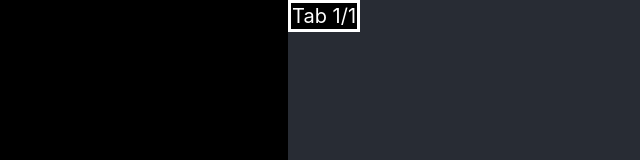
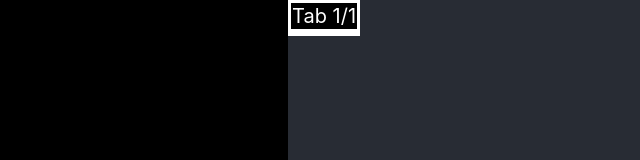
Before and after one commit to peoplestealusernames/konica-minolta-tab-website, a React (Create React App) app: page / in a window 1280 px wide. Shown: the top 160 px of the page, without its empty margins (352-992 px from the left). Built offline with nearby package versions, Linux system fonts and the light colour scheme.

Commit message:
TabShow: restyle

```diff
--- a/src/TabShow.tsx
+++ b/src/TabShow.tsx
@@ -16,6 +16,7 @@ export function TabShow(props: {
         }}>
             <div style={{
                 padding: "1px",
+                borderBottom: '4px solid white',
                 backgroundColor: "black",
                 fontSize: "20px",
             }}>
@@ -25,7 +26,7 @@ export function TabShow(props: {
                 return <div
                     key={i}
                     style={{
-                        fontSize: "12px",
+                        fontSize: "11px",
                         backgroundColor: (i % 2) == 0 ? "grey" : "black"
                     }}
                 >{e}</div>
```
